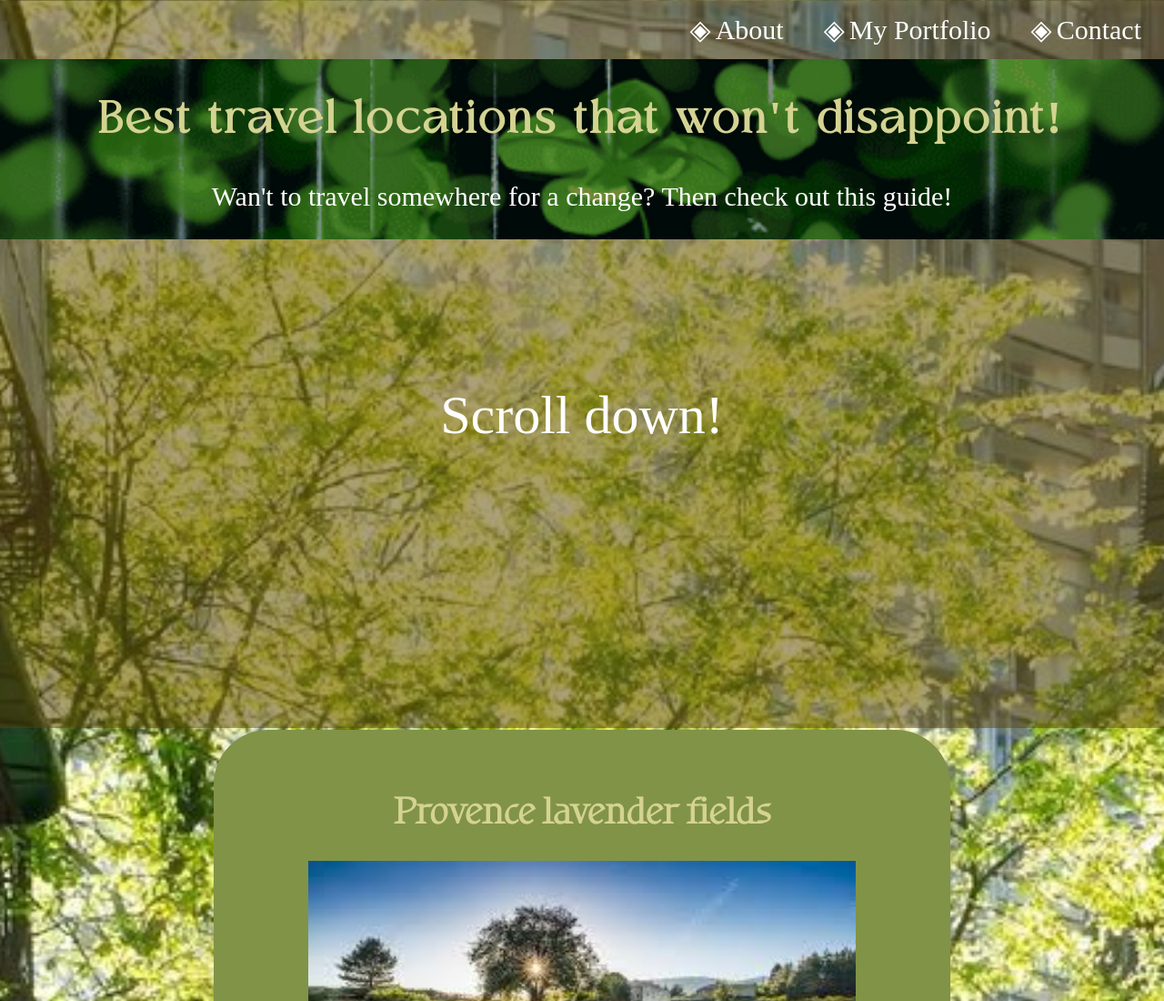
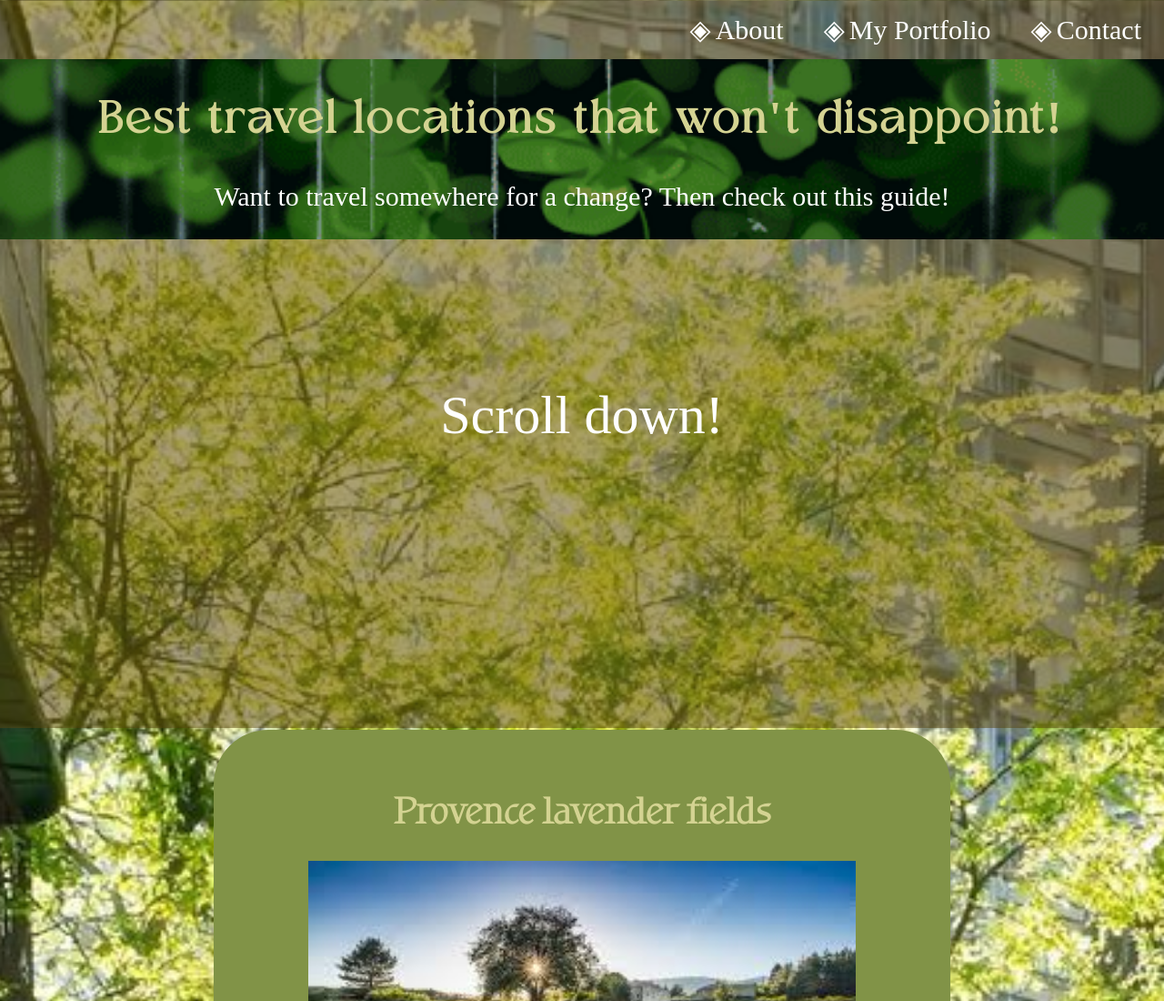
Before and after one commit to clarizeee/Final-project-ITC--Travel-Blog-Website, a plain HTML site: page index.html in a window 1280 px wide. Shown: the top 1100 px of the page at 91% size. Drawn offline with nearby package versions, Linux system fonts and the light colour scheme; a web font is replaced by a local one.

Commit message:
Update index.html
typographical error.............

```diff
--- a/index.html
+++ b/index.html
@@ -31,7 +31,7 @@
             <main class="AboutContent">
                 <div class="raagh">
                 <h1>Best travel locations that won't disappoint!</h1>
-                <p>Wan't to travel somewhere for a change? Then check out this guide!</p>
+                <p>Want to travel somewhere for a change? Then check out this guide!</p>
                 </div>
                 <div class="vert-move">
                     <p>Scroll down!</p>
```
